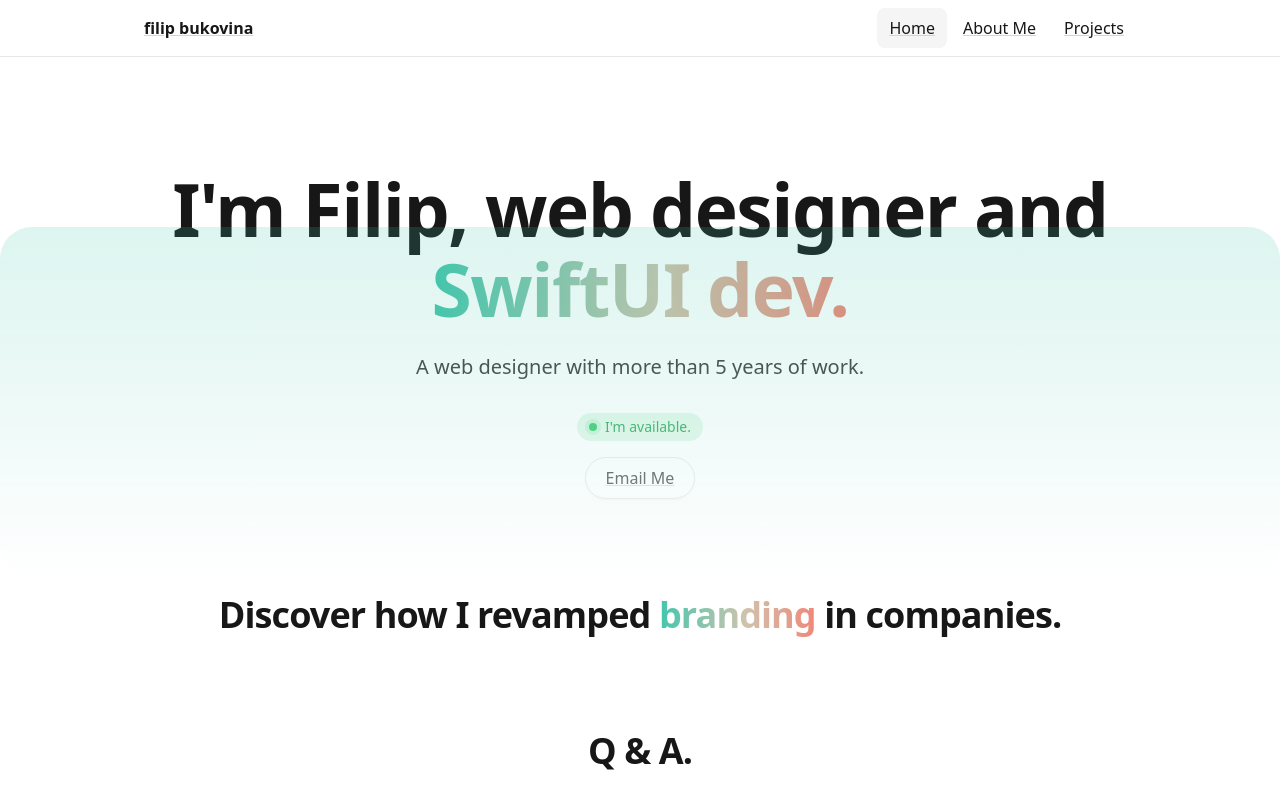
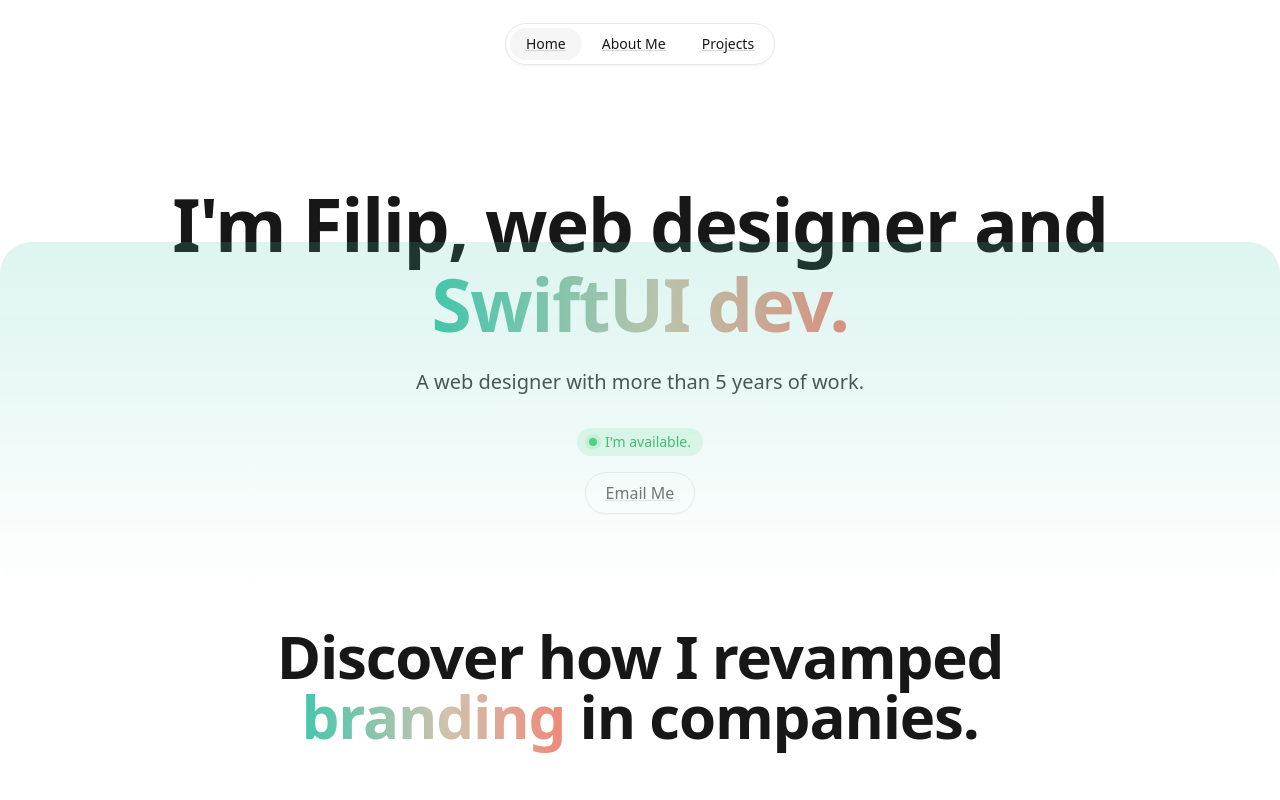
Before and after one commit to FBukovina/bukovinafilip-next, a Next.js app: page / in a window 1280 px wide. Shown: the top 800 px of the page. Built offline with nearby package versions, Linux system fonts and the light colour scheme.

Commit message:
Úprava komponenty Header: přejmenování NavLink na NavItem, změna stylů pro navigační odkazy a úprava rozložení hlavičky pro lepší vzhled a použitelnost.

```diff
--- a/app/page.tsx
+++ b/app/page.tsx
@@ -16,8 +16,10 @@
         <div className="hero-swoosh" aria-hidden="true" />
       </section>
 
-      <section className="container my-24 text-center">
-        <h2 className="mb-2">Discover how I revamped <span className="text-gradient">branding</span> in companies.</h2>
+      <section className="container my-28 text-center">
+        <h2 className="hero-title text-4xl md:text-6xl font-semibold tracking-tight">
+          Discover how I revamped <span className="text-gradient">branding</span> in companies.
+        </h2>
       </section>
 
       <QnA />
--- a/components/Header.tsx
+++ b/components/Header.tsx
@@ -2,11 +2,14 @@
 import Link from 'next/link'
 import { usePathname } from 'next/navigation'
 
-const NavLink = ({ href, children }: { href: string, children: React.ReactNode }) => {
+function NavItem({ href, children }: { href: string; children: React.ReactNode }){
   const pathname = usePathname()
   const active = pathname === href
   return (
-    <Link href={href} className={`px-3 py-2 rounded-lg ${active ? 'bg-neutral-100' : ''}`}>
+    <Link
+      href={href}
+      className={`px-4 py-1.5 rounded-full text-sm font-medium transition ${active ? 'bg-neutral-100' : 'hover:bg-neutral-50'}`}
+    >
       {children}
     </Link>
   )
@@ -14,13 +17,12 @@
 
 export default function Header() {
   return (
-    <header className="sticky top-0 z-50 bg-white/80 backdrop-blur border-b">
-      <div className="container flex items-center justify-between h-14">
-        <Link href="/" className="font-semibold">filip bukovina</Link>
-        <nav className="flex items-center gap-1">
-          <NavLink href="/">Home</NavLink>
-          <NavLink href="/about">About Me</NavLink>
-          <NavLink href="/projects">Projects</NavLink>
+    <header className="pt-4">
+      <div className="container h-14 grid place-items-center">
+        <nav className="inline-flex items-center gap-1 rounded-full border bg-white/80 backdrop-blur px-1 py-1 shadow-sm">
+          <NavItem href="/">Home</NavItem>
+          <NavItem href="/about">About Me</NavItem>
+          <NavItem href="/projects">Projects</NavItem>
         </nav>
       </div>
     </header>
```
